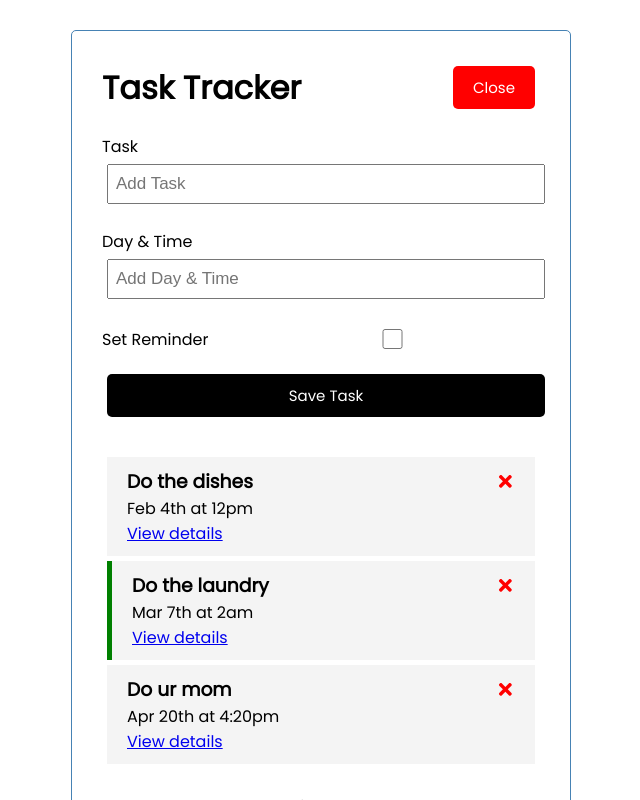
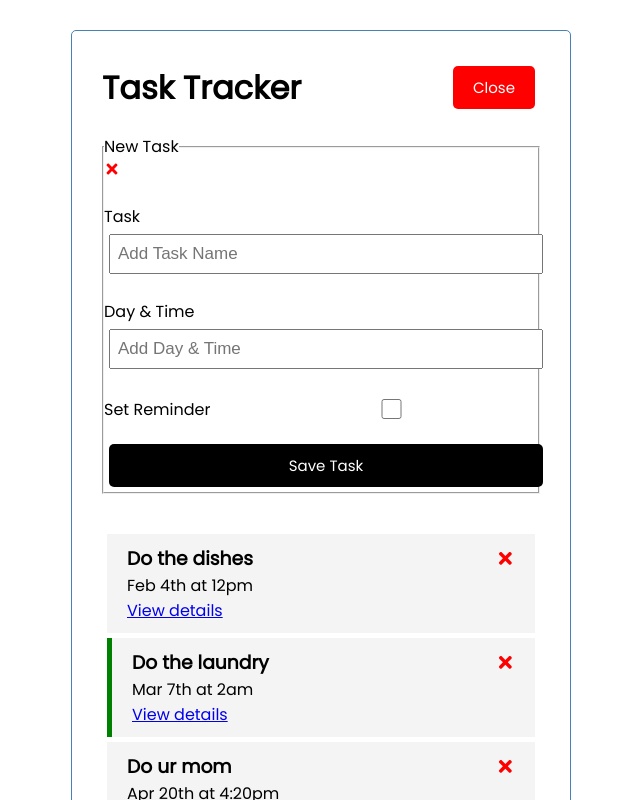
Before and after one commit to Peleton-011/task-tracker-project, a React (Create React App) app: page / in a window 1280 px wide. Both pictures are taken after a click on the button "Add". Shown: the top 800 px of the page, without its empty margins (319-959 px from the left). Built offline with nearby package versions, Linux system fonts and the light colour scheme; data requests are answered from the project's data file.

Commit message:
Begin work on a modal AddTask form.

```diff
--- a/src/components/AddTask.jsx
+++ b/src/components/AddTask.jsx
@@ -1,5 +1,6 @@
 import React from "react";
 import { useState } from "react";
+import { FaTimes } from "react-icons/fa";
 
 import GenericInput from "./GenericInput";
 
@@ -27,14 +28,20 @@ const AddTask = ({ onAdd, setShowAdd }) => {
     };
 
     return (
+        <div className="modal">
             <form className="add-form" onSubmit={onSubmit}>
+                <fieldset>
+                    <legend>New Task</legend>
+                    <FaTimes
+                        style={{ color: "red", cursor: "pointer" }}
+                        onClick={() => setShowAdd(false)}
+                    />
                     <GenericInput
                         inputId="task-name"
                         inputLabel="Task"
                         inputType="text"
-                inputPlaceholder="Add Task"
+                        inputPlaceholder="Add Task Name"
                         onChange={(e) => setName(e.target.value)}
-
                         required={true}
                     />
                     <GenericInput
@@ -52,8 +59,14 @@ const AddTask = ({ onAdd, setShowAdd }) => {
                         checked={reminder}
                         onChange={(e) => setReminder(e.currentTarget.checked)}
                     />
-            <input className="btn btn-block" type="submit" value="Save Task" />
+                    <input
+                        className="btn btn-block"
+                        type="submit"
+                        value="Save Task"
+                    />
+                </fieldset>
             </form>
+        </div>
     );
 };
 
```
Lines whose indentation alone changed are shown as unchanged.
